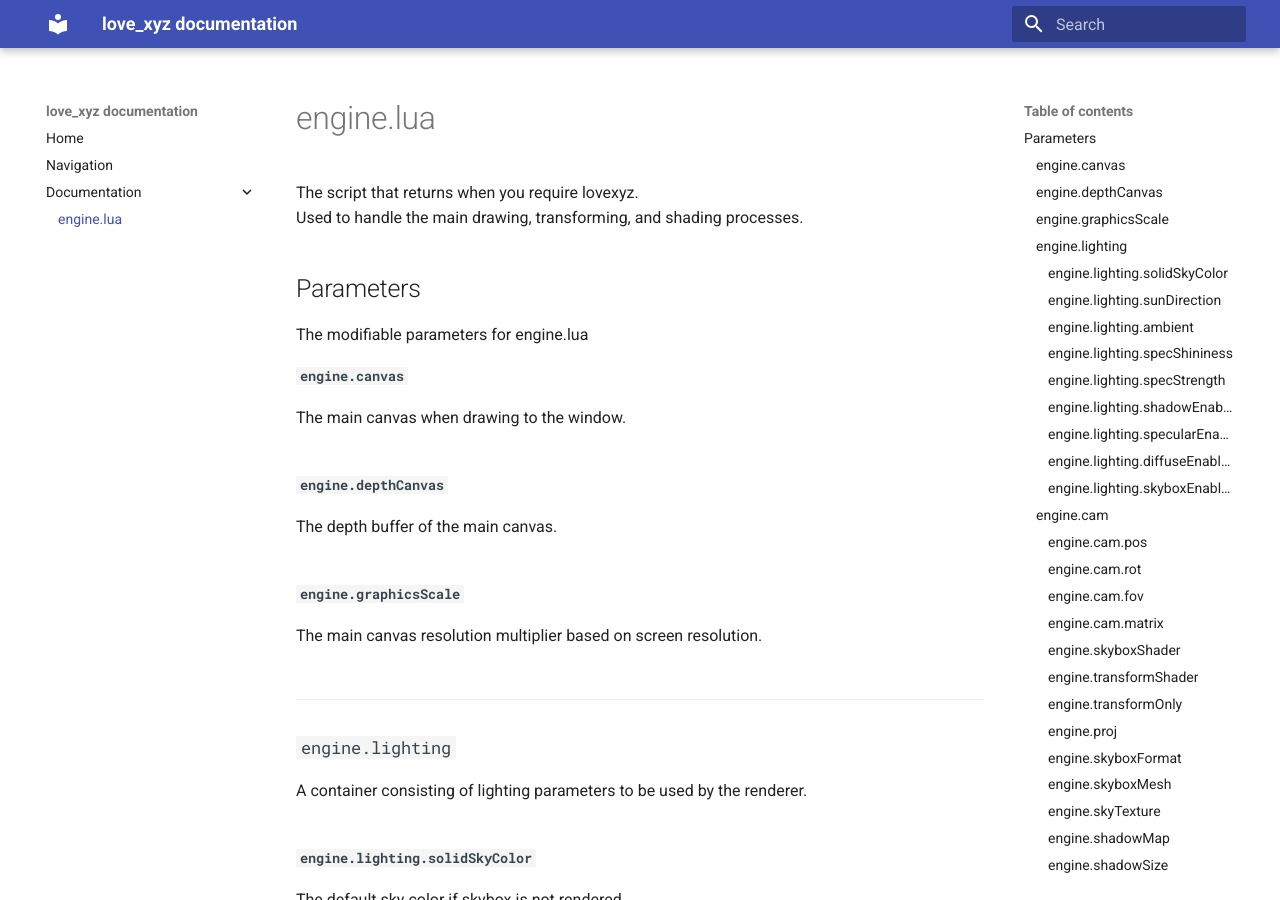
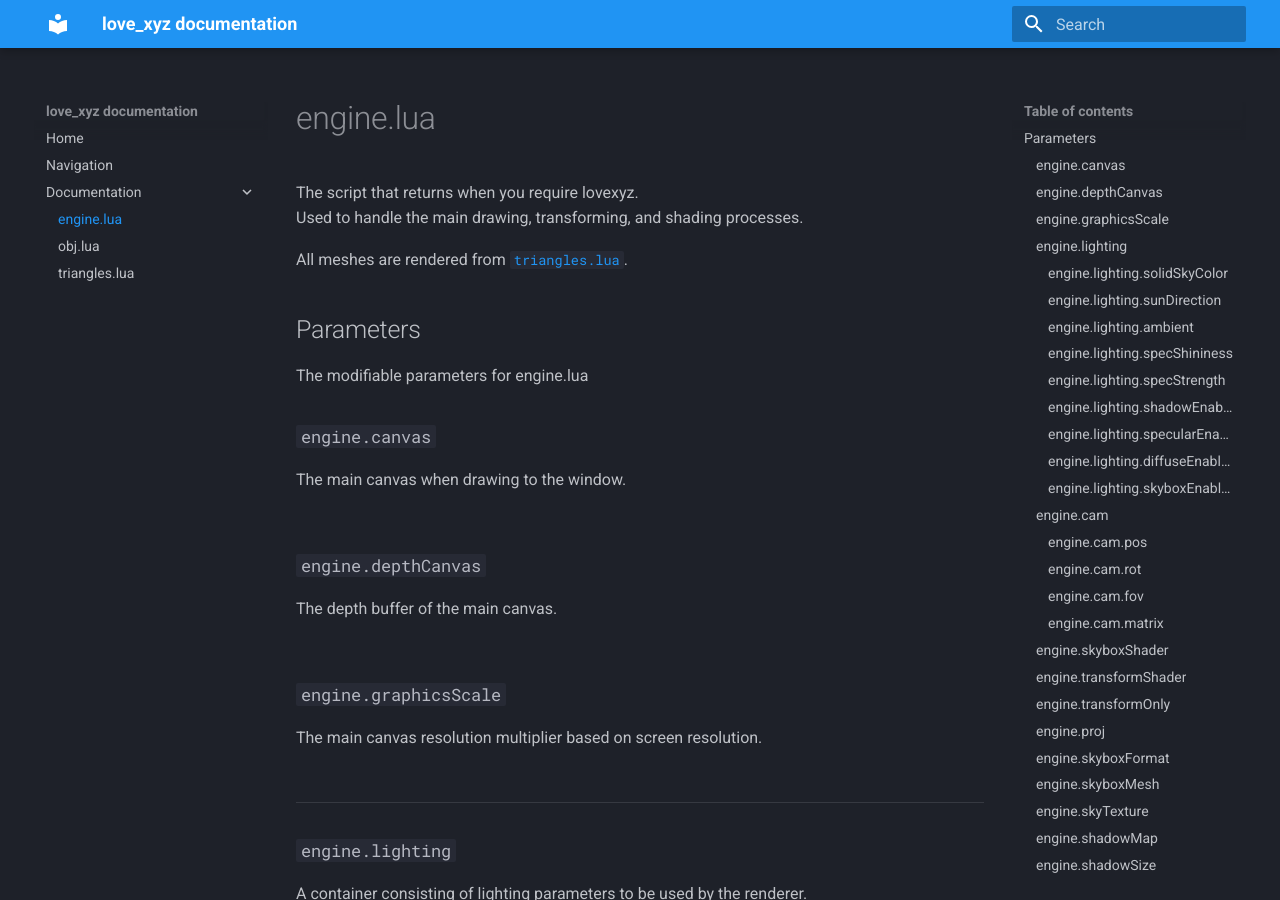
Before and after one commit to Zellicious/lovexyz-docs, an MkDocs documentation site: the page built from docs/scripts/engine.md, in a window 1280 px wide and 900 px high. Built offline with MkDocs 1.6.1 and Material for MkDocs 9.7.7, drawn with Linux system fonts in a browser that asks for light colours.

Commit message:
better nav

````diff
--- a/docs/engine.md
+++ b/docs/scripts/engine.md
@@ -3,24 +3,27 @@
 The script that returns when you require lovexyz. <br>
 Used to handle the main drawing, transforming, and shading processes. <br>
 
+All meshes are rendered from [```triangles.lua```](triangles.md).
+
+
 ## Parameters
 
 The modifiable parameters for engine.lua
 
-#### ```engine.canvas ```
+### ```engine.canvas ```
 
 The main canvas when drawing to the window.
 <br>
 <br>
 
-#### ```engine.depthCanvas```
+### ```engine.depthCanvas```
 
 The depth buffer of the main canvas.
 <br>
 <br>
 
 
-#### ```engine.graphicsScale ```
+### ```engine.graphicsScale ```
 
 The main canvas resolution multiplier based on screen resolution.
 <br>
@@ -129,44 +132,44 @@ Camera offset matrix.
 
 ----
 
-#### ```engine.skyboxShader```
+### ```engine.skyboxShader```
 
 The skybox shader used when rendering to the main canvas if ```engine.lighting.skyboxEnabled``` is true.
 <br>
 <br>
 
 
-#### ```engine.transformShader```
+### ```engine.transformShader```
 
 The main shader used when rendering to the main canvas, handles projection and lighting based on ```engine.lighting``` params.
 <br>
 <br>
 
-#### ```engine.transformOnly```
+### ```engine.transformOnly```
 
 Shader used for custom depth canvases.
 <br>
 <br>
 
-#### ```engine.proj```
+### ```engine.proj```
 
 Perspective projection of the main camera.
 <br>
 <br>
 
-#### ```engine.skyboxFormat```
+### ```engine.skyboxFormat```
 
 Vertex format of the skybox.
 <br>
 <br>
 
-#### ```engine.skyboxMesh```
+### ```engine.skyboxMesh```
 
 Mesh of the skybox.
 <br>
 <br>
 
-#### ```engine.skyTexture```
+### ```engine.skyTexture```
 
 The texture of the skybox.
 <br>
@@ -174,19 +177,19 @@ The texture of the skybox.
 <br>
 <br>
 
-#### ```engine.shadowMap```
+### ```engine.shadowMap```
 
 A canvas containing orthographic depth information from the sun's view.
 <br>
 <br>
 
-#### ```engine.shadowSize```
+### ```engine.shadowSize```
 
 A number to be used by ```engine.sunProj```.
 <br>
 <br>
 
-#### ```engine.sunProj```
+### ```engine.sunProj```
 
 Orthographic projection matrix of the sun.
 <br>
--- a/mkdocs.yml
+++ b/mkdocs.yml
@@ -3,9 +3,15 @@
 
 theme:
   name: material
+  palette:
+    scheme: slate
+    primary: blue
+
 
 nav:
   - Home: index.md
   - Navigation: doc-main.md
   - Documentation:
-    - engine.lua: engine.md
+    - engine.lua: scripts/engine.md
+    - obj.lua: scripts/obj.md
+    - triangles.lua: scripts/triangles.md
````
Also changed, not shown: docs/doc-main.md (+16 -2 lines), docs/scripts/obj.md (added, +14 -0 lines), docs/scripts/triangles.md (added, +39 -0 lines).
